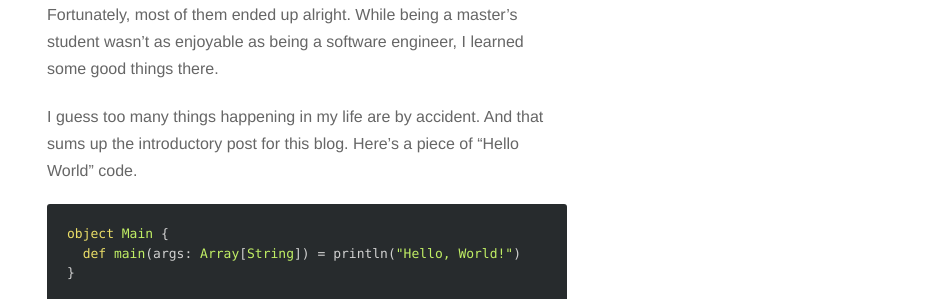
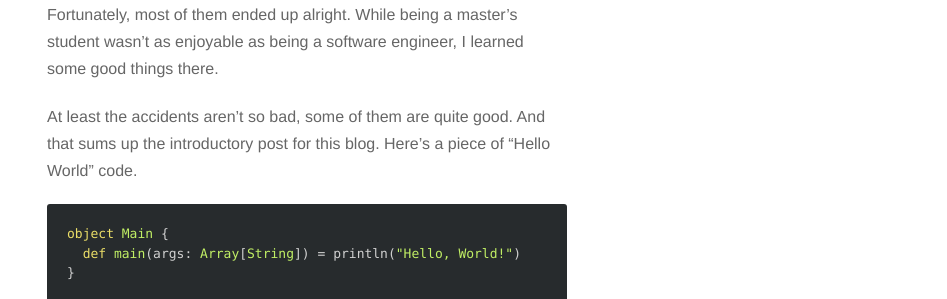
Before and after one commit to sdsdkkk/sdsdkkk.github.io, a Jekyll site: the page built from _posts/2015-09-05-accidental-software-engineer.markdown, in a window 1280 px wide. Shown: the part 686-985 px from the top of the page, without its empty margins (333-1280 px from the left). Built offline with Jekyll 4.4.1, drawn with Linux system fonts in a browser that asks for light colours; nearby versions of some CDN libraries; Markdown is read by kramdown in place of the engine named in the settings; comment, search, counter and statistics services are not loaded.

Commit message:
update introductory post

````diff
--- a/_posts/2015-09-05-accidental-software-engineer.markdown
+++ b/_posts/2015-09-05-accidental-software-engineer.markdown
@@ -12,7 +12,7 @@ Maybe I have too many things happening in my life by accident. I considered myse
 
 Fortunately, most of them ended up alright. While being a master's student wasn't as enjoyable as being a software engineer, I learned some good things there.
 
-I guess too many things happening in my life are by accident. And that sums up the introductory post for this blog. Here's a piece of "Hello World" code.
+At least the accidents aren't so bad, some of them are quite good. And that sums up the introductory post for this blog. Here's a piece of "Hello World" code.
 
 ```scala
 object Main {
````
